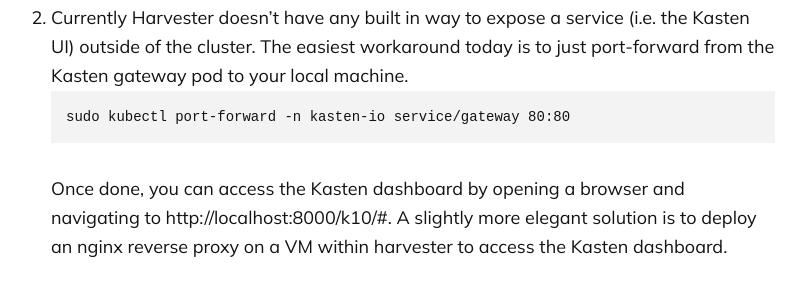
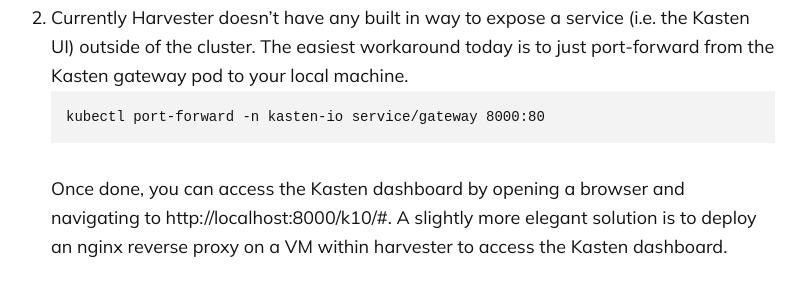
Before and after one commit to newellbrandon/kastendevhub.github.io, a Jekyll site: the page built from _posts/2024-03-21-harvester.md, in a window 1280 px wide and 900 px high, scrolled down 5271 px. Shown: the part 151-449 px from the top of the window, without its empty margins (235-1040 px from the left). Built offline with Jekyll 4.4.1, drawn with Linux system fonts in a browser that asks for light colours; comment, search, counter and statistics services are not loaded.

Commit message:
Fixing port-forward for the gateway svc

````diff
--- a/_posts/2024-03-21-harvester.md
+++ b/_posts/2024-03-21-harvester.md
@@ -88,7 +88,7 @@ There's a few quick things we need to take care of first:
 1. Out of the box, Harvester PVC security contexts sets disk permissions to 0,0 (root, root), which is no bueno from a security perspective - really we want it to be at most 0,6 (root, disk), to allow pods set with the security context of RunAsNonRoot (i.e. the Kasten block data mover pods) to still be able to read the disk so it can export a backup.  The Harvester team is working on addressing this in their next release (hopefully in the next few weeks).
 2. Currently Harvester doesn't have any built in way to expose a service (i.e. the Kasten UI) outside of the cluster. The easiest workaround today is to just port-forward from the Kasten gateway pod to your local machine.
 ```
-sudo kubectl port-forward -n kasten-io service/gateway 80:80
+kubectl port-forward -n kasten-io service/gateway 8000:80
 ```
 Once done, you can access the Kasten dashboard by opening a browser and navigating to http://localhost:8000/k10/#. A slightly more elegant solution is to deploy an nginx reverse proxy on a VM within harvester to access the Kasten dashboard.
 3. While Harvester is mostly pure kubevirt, it does use a few bits behind the scenes to map disks to VMs.  One of these bits is an annotation on VM disks to "tell" Harvester which VM owns the disk.  This causes problems when we attempt a restore of a VM, as the Harvester admission webhook doesn't like it when trying to bring a VM online attached to a disk with an annotation telling it should be attached to another VM.  This can be overcome simply using a Kasten Transform, which removes the annotations upon restore:
````
